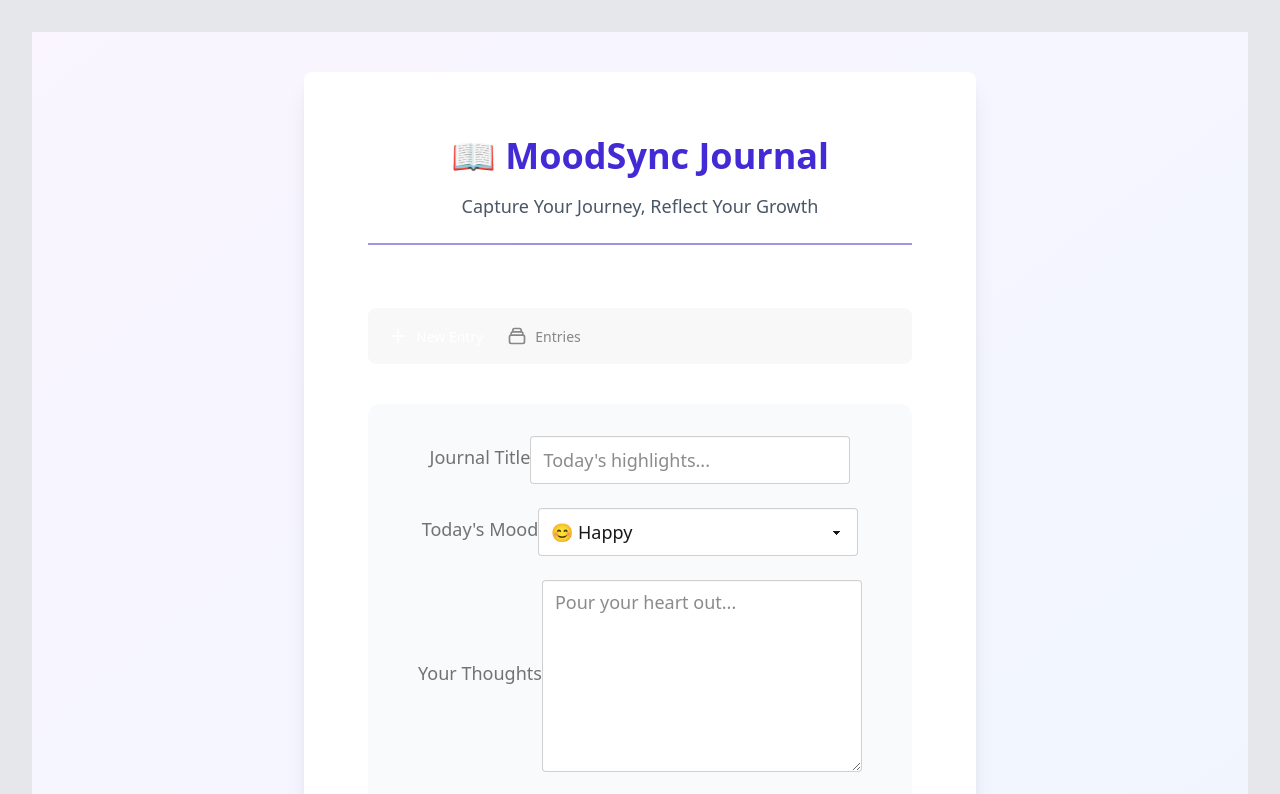
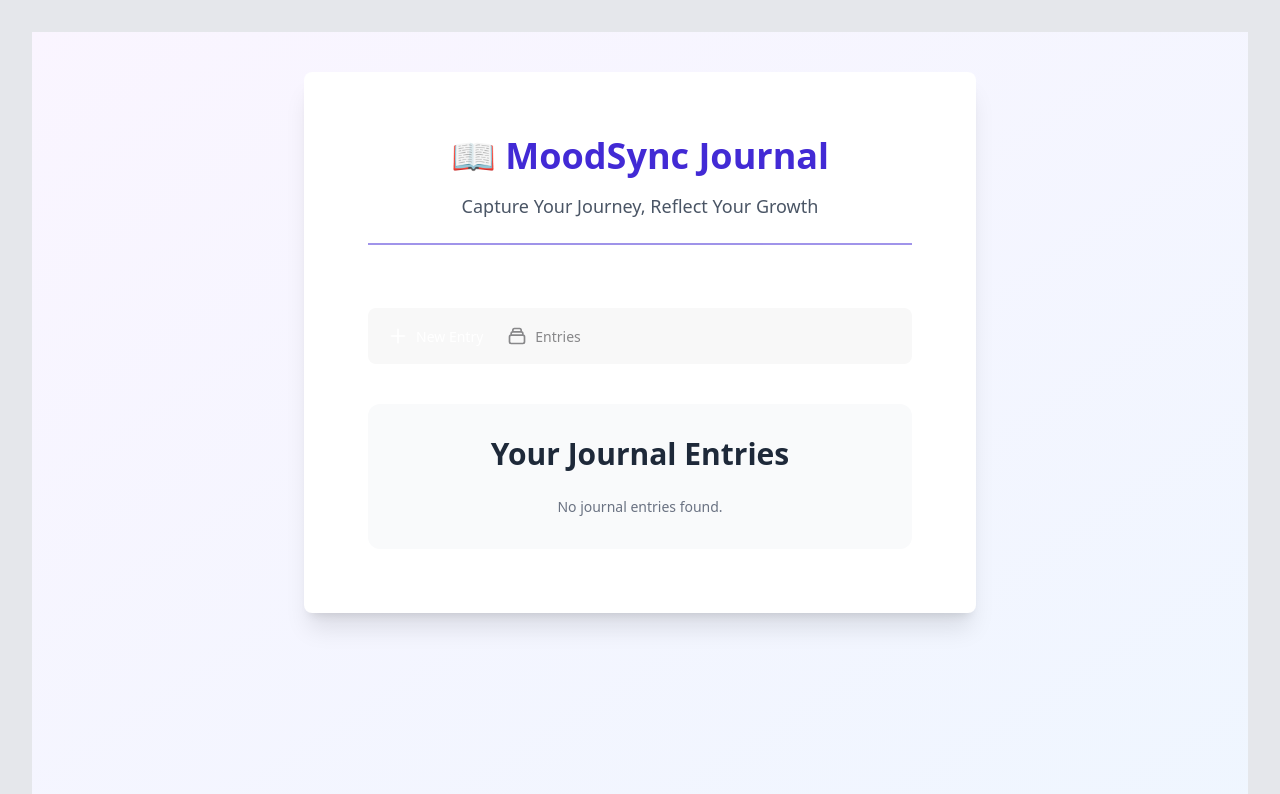
Before and after one commit to charlestanev/mood-sync-journal, a React (Vite) app: page / in a window 1280 px wide. Shown: the top 794 px of the page. Built offline with nearby package versions, Linux system fonts and the light colour scheme.

Commit message:
enhance JournalList component to load entries from local storage; update App to set default tab to 'entries' and improve styling

```diff
--- a/src/App.tsx
+++ b/src/App.tsx
@@ -5,10 +5,12 @@ import JournalList from './components/JournalList';
 import Tabs from './components/Tabs';
 
 const App = () => {
-  const [currentTab, setCurrentTab] = useState('add');
+  const [currentTab, setCurrentTab] = useState('entries');
 
   return (
-    <div className="min-h-screen bg-gradient-to-br from-purple-50 to-blue-50 py-10 px-4">
+    <div className="min-h-screen bg-gradient-to-br from-purple-50 to-blue-50 py-10 px-4"
+      style={{ color: 'red' }}
+    >
       <div className="max-w-2xl mx-auto">
         <div className="card bg-base-100 shadow-xl transition-all duration-300 hover:shadow-2xl">
           <div className="card-body p-6 md:p-8">
--- a/src/components/JournalList.tsx
+++ b/src/components/JournalList.tsx
@@ -1,9 +1,59 @@
-import React from 'react'
+import { useEffect, useState } from 'react'
 
 const JournalList = () => {
+    useEffect(() => {
+        const hasJournals = localStorage.getItem('journals');
+        const journalEntries = hasJournals ? JSON.parse(hasJournals) : [];
+        setJournals(journalEntries);
+    }, []);
+
+    const [journals, setJournals] = useState([
+        {
+            id: '',
+            title: '',
+            emotion: '',
+            body: '',
+            createdAt: '',
+        }
+    ]);
+
     return (
-        <div>JournalList</div>
-    )
+        <>
+            <div className="container mx-auto px-4">
+                <h1 className="text-3xl font-bold text-center text-gray-800 mb-6">Your Journal Entries</h1>
+
+                {journals.length === 0 ? (
+                    <p className="text-center text-gray-500">No journal entries found.</p>
+                ) : (
+                    <div className="grid grid-cols-1 gap-6">
+                        {journals.map(journal => (
+                            <div
+                                key={journal.id}
+                                className="card shadow-xl bg-white rounded-lg p-6 border border-gray-200"
+                            >
+                                <h2 className="text-2xl font-semibold text-primary mb-2 break-words truncate">
+                                    {journal.title}
+                                </h2>
+
+                                <p className="text-lg font-medium text-gray-700 break-words">
+                                    {journal.emotion}
+                                </p>
+
+                                <p className="text-gray-600 mt-3 text-ellipsis break-words ">
+                                    {journal.body}
+                                </p>
+
+                                <p className="text-sm text-gray-400 mt-4 border-t pt-2 flex items-center">
+                                    📅 Created on {new Date(journal.createdAt).toLocaleDateString()}
+                                </p>
+                            </div>
+                        ))}
+                    </div>
+                )}
+            </div>
+        </>
+    );
+
 }
 
 export default JournalList
```
